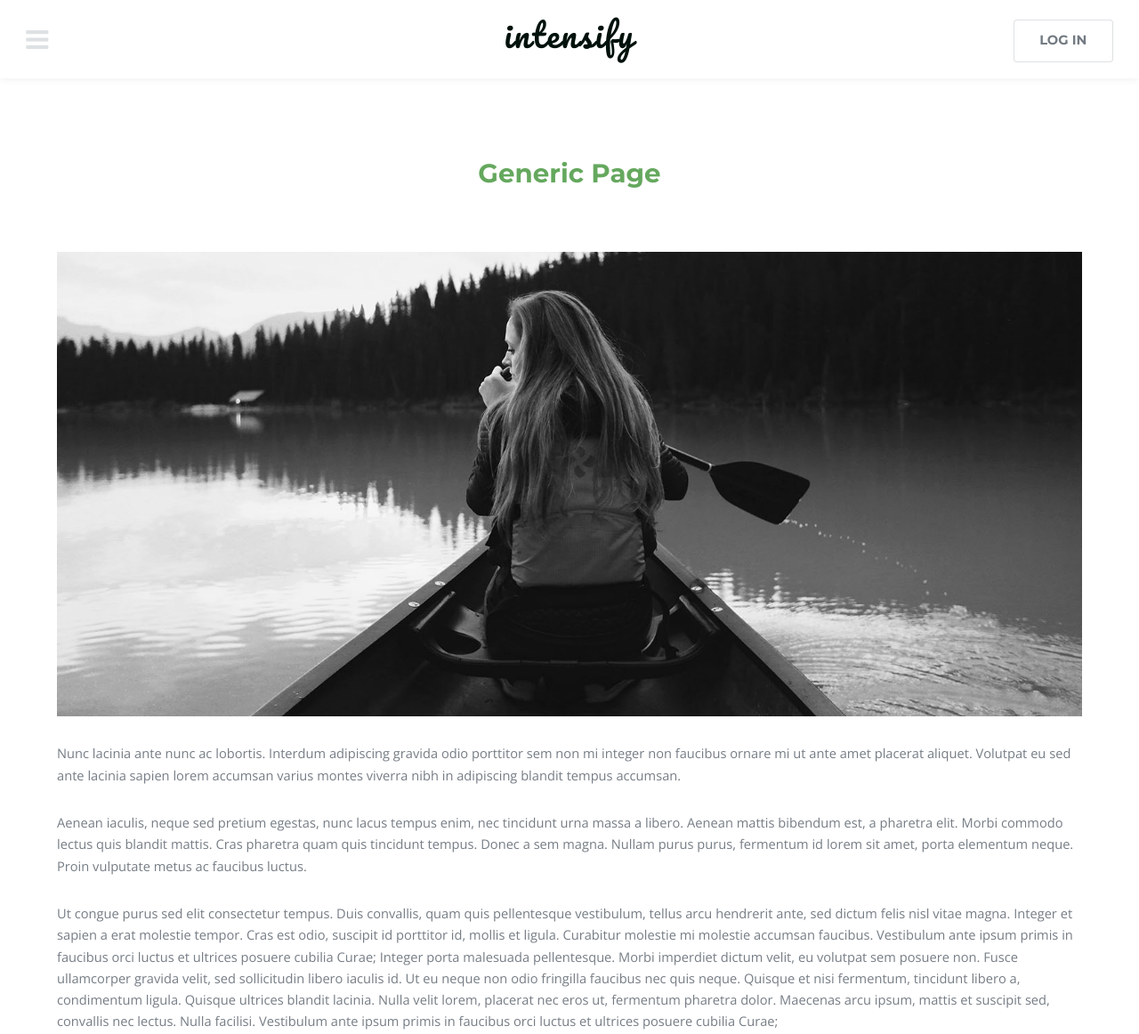
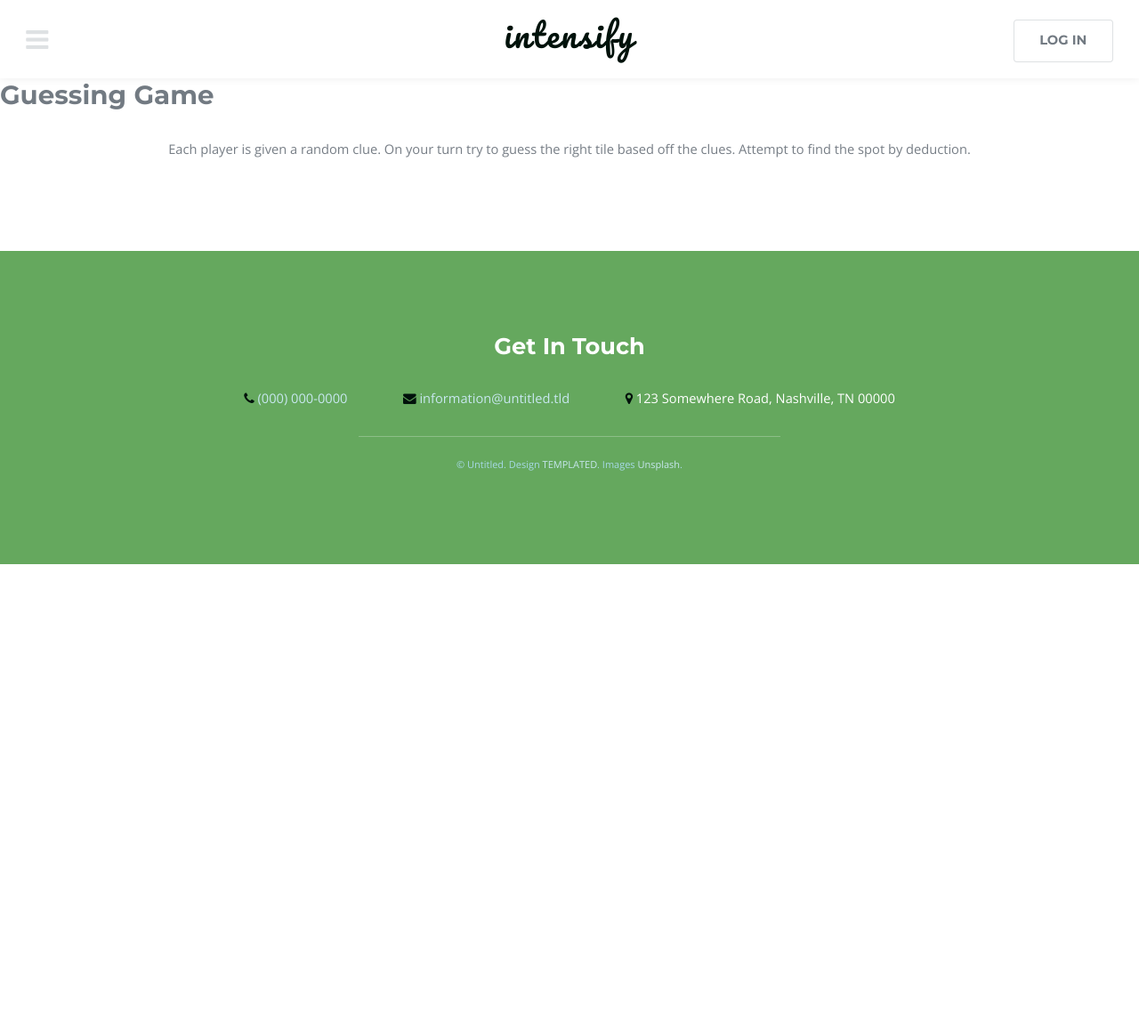
Before and after one commit to johnnyk-nn/johnnyk-nn.github.io, a plain HTML site: page generic.html in a window 1280 px wide. Shown: the top 1162 px of the page at 89% size. After the commit the page ends 800 px from the top, so only its background shows below. Drawn offline with nearby package versions, Linux system fonts and the light colour scheme.

Commit message:
Add files via upload

```diff
--- a/generic.html
+++ b/generic.html
@@ -6,7 +6,7 @@
 -->
 <html>
 	<head>
-		<title>Generic - Intensify by TEMPLATED</title>
+		<title>Guessing Game</title>
 		<meta charset="utf-8" />
 		<meta name="viewport" content="width=device-width, initial-scale=1" />
 		<link rel="stylesheet" href="assets/css/main.css" />
@@ -37,20 +37,14 @@
 			</nav>
 
 		<!-- Main -->
-			<section id="main" class="wrapper">
-				<div class="inner">
-					<header class="align-center">
-						<h1>Generic Page</h1>
-						<p>Lorem ipsum dolor sit amet nullam id egestas urna aliquam</p>
-					</header>
-					<div class="image fit">
-						<img src="images/pic05.jpg" alt="" />
-					</div>
-					<p>Nunc lacinia ante nunc ac lobortis. Interdum adipiscing gravida odio porttitor sem non mi integer non faucibus ornare mi ut ante amet placerat aliquet. Volutpat eu sed ante lacinia sapien lorem accumsan varius montes viverra nibh in adipiscing blandit tempus accumsan.</p>
-					<p> Aenean iaculis, neque sed pretium egestas, nunc lacus tempus enim, nec tincidunt urna massa a libero. Aenean mattis bibendum est, a pharetra elit. Morbi commodo lectus quis blandit mattis. Cras pharetra quam quis tincidunt tempus. Donec a sem magna. Nullam purus purus, fermentum id lorem sit amet, porta elementum neque. Proin vulputate metus ac faucibus luctus.</p>
-					<p>Ut congue purus sed elit consectetur tempus. Duis convallis, quam quis pellentesque vestibulum, tellus arcu hendrerit ante, sed dictum felis nisl vitae magna. Integer et sapien a erat molestie tempor. Cras est odio, suscipit id porttitor id, mollis et ligula. Curabitur molestie mi molestie accumsan faucibus. Vestibulum ante ipsum primis in faucibus orci luctus et ultrices posuere cubilia Curae; Integer porta malesuada pellentesque. Morbi imperdiet dictum velit, eu volutpat sem posuere non. Fusce ullamcorper gravida velit, sed sollicitudin libero iaculis id. Ut eu neque non odio fringilla faucibus nec quis neque. Quisque et nisi fermentum, tincidunt libero a, condimentum ligula. Quisque ultrices blandit lacinia. Nulla velit lorem, placerat nec eros ut, fermentum pharetra dolor. Maecenas arcu ipsum, mattis et suscipit sed, convallis nec lectus. Nulla facilisi. Vestibulum ante ipsum primis in faucibus orci luctus et ultrices posuere cubilia Curae; </p>
-				</div>
-			</section>
+        <h1 id="title">Guessing Game</h1>
+        <center><p>Each player is given a random clue. On your turn try to guess the right tile based off the clues. Attempt to find the spot by deduction.</p></center><br />
+        <center><b><div id="guess_result"></div></b><br /></center>
+        <center><div id="player_order"></div><br /></center>
+
+        <!-- <center><button class="newGrid">New Grid</button></center> -->
+        <div id="clue"></div>
+        <div id="container"></div>
 
 		<!-- Footer -->
 			<footer id="footer">
@@ -68,6 +62,7 @@
 			</footer>
 
 		<!-- Scripts -->
+            <script src="assets/js/guessing_game.js"></script>
 			<script src="assets/js/jquery.min.js"></script>
 			<script src="assets/js/jquery.scrolly.min.js"></script>
 			<script src="assets/js/skel.min.js"></script>
```
